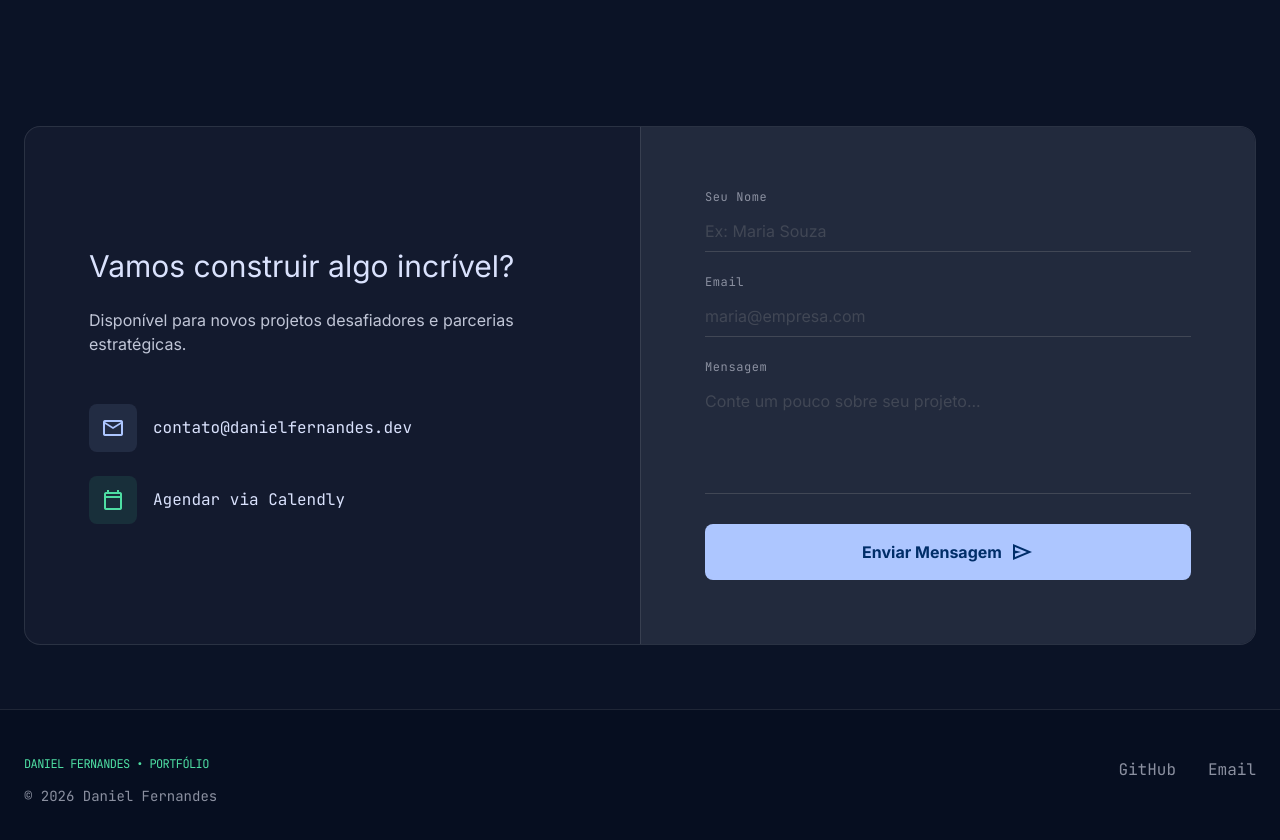
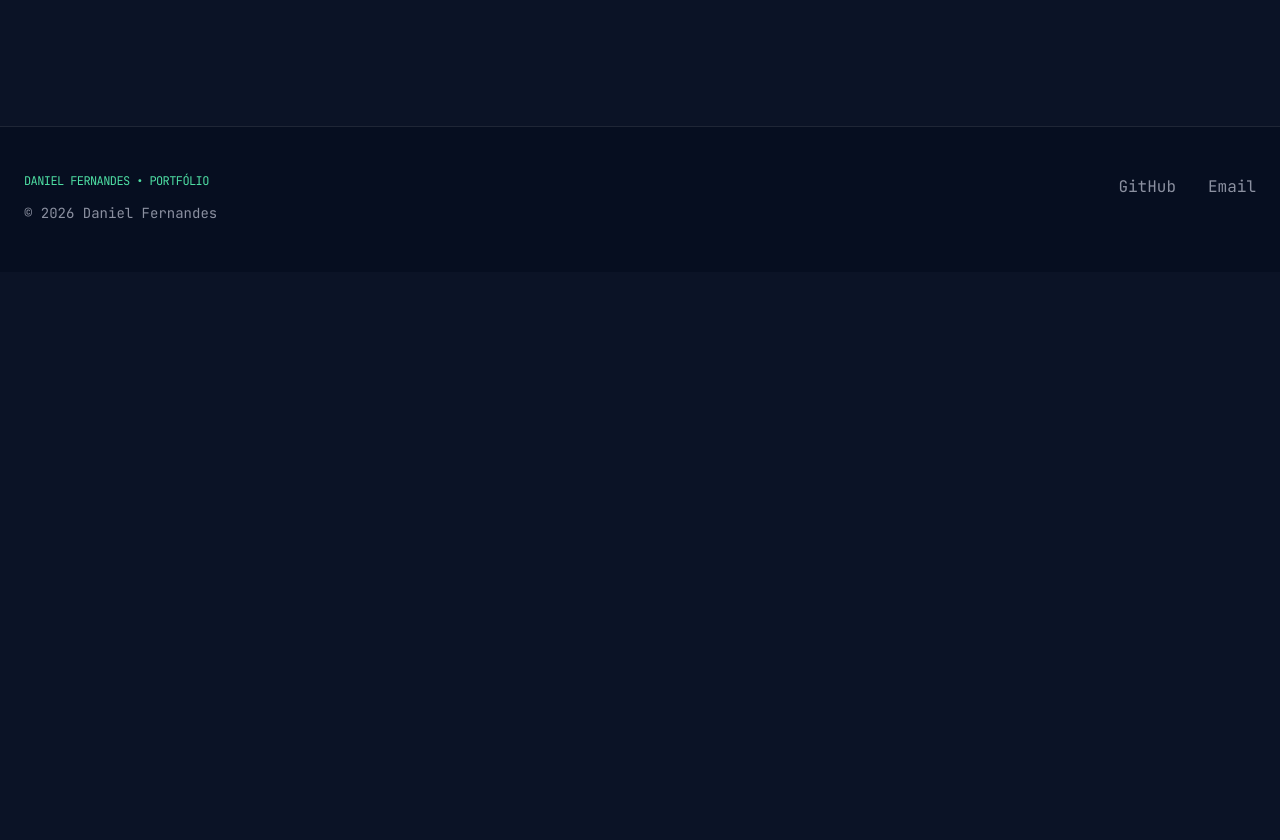
Before and after one commit to DanielFernandes-dev/portifolio, a Next.js app: page / in a window 1280 px wide. Shown: the part 2790-3630 px from the top of the page. After the commit the page ends 3062 px from the top, so only its background shows below. Built offline with nearby package versions, Linux system fonts and the light colour scheme.

Commit message:
Remove seção de contato

```diff
--- a/app/components/Contact.tsx
+++ /dev/null
@@ -1,66 +0,0 @@
-import Link from "next/link"
-
-export default function Contact() {
-  return (
-    <section className="max-w-[1280px] mx-auto px-gutter py-stack-gap" id="contact">
-      <div className="glass-panel rounded-2xl overflow-hidden grid grid-cols-1 md:grid-cols-2">
-        <div className="p-8 md:p-16 flex flex-col justify-center">
-          <h2 className="text-display-lg-mobile md:text-3xl text-on-surface mb-6">
-            Vamos construir algo incrível?
-          </h2>
-          <p className="font-body-base text-on-surface-variant mb-12">
-            Disponível para novos projetos desafiadores e parcerias estratégicas.
-          </p>
-          <div className="space-y-6">
-            <Link href="mailto:contato@danielfernandes.dev" className="flex items-center gap-4 group">
-              <div className="w-12 h-12 rounded-lg bg-primary/10 flex items-center justify-center text-primary group-hover:bg-primary group-hover:text-on-primary transition-all">
-                <span className="material-symbols-outlined">mail</span>
-              </div>
-              <span className="font-code-sm">contato@danielfernandes.dev</span>
-            </Link>
-            <Link href="#" className="flex items-center gap-4 group">
-              <div className="w-12 h-12 rounded-lg bg-secondary/10 flex items-center justify-center text-secondary group-hover:bg-secondary group-hover:text-on-secondary transition-all">
-                <span className="material-symbols-outlined">calendar_today</span>
-              </div>
-              <span className="font-code-sm">Agendar via Calendly</span>
-            </Link>
-          </div>
-        </div>
-        <div className="bg-surface-container-high p-8 md:p-16 border-l border-white/10">
-          <form className="space-y-6">
-            <div>
-              <label className="font-label-caps text-label-caps text-outline block mb-2">Seu Nome</label>
-              <input
-                className="w-full bg-transparent border-b border-outline-variant focus:border-primary focus:ring-0 transition-all font-body-base py-2 placeholder:text-outline-variant"
-                placeholder="Ex: Maria Souza"
-                type="text"
-              />
-            </div>
-            <div>
-              <label className="font-label-caps text-label-caps text-outline block mb-2">Email</label>
-              <input
-                className="w-full bg-transparent border-b border-outline-variant focus:border-primary focus:ring-0 transition-all font-body-base py-2 placeholder:text-outline-variant"
-                placeholder="maria@empresa.com"
-                type="email"
-              />
-            </div>
-            <div>
-              <label className="font-label-caps text-label-caps text-outline block mb-2">Mensagem</label>
-              <textarea
-                className="w-full bg-transparent border-b border-outline-variant focus:border-primary focus:ring-0 transition-all font-body-base py-2 placeholder:text-outline-variant resize-none"
-                placeholder="Conte um pouco sobre seu projeto..."
-                rows={4}
-              />
-            </div>
-            <button
-              type="submit"
-              className="w-full bg-primary text-on-primary py-4 rounded-lg font-bold hover:shadow-lg hover:shadow-primary/20 transition-all flex items-center justify-center gap-2"
-            >
-              Enviar Mensagem <span className="material-symbols-outlined">send</span>
-            </button>
-          </form>
-        </div>
-      </div>
-    </section>
-  )
-}
--- a/app/page.tsx
+++ b/app/page.tsx
@@ -8,7 +8,6 @@ import AboutStats from "@/app/components/AboutStats"
 import TechStack from "@/app/components/TechStack"
 import Projects from "@/app/components/Projects"
 import Timeline from "@/app/components/Timeline"
-import Contact from "@/app/components/Contact"
 import Footer from "@/app/components/Footer"
 
 export default function Home() {
@@ -39,7 +38,6 @@ export default function Home() {
         <TechStack />
         <Projects />
         <Timeline />
-        <Contact />
       </main>
       <Footer />
     </>
```
